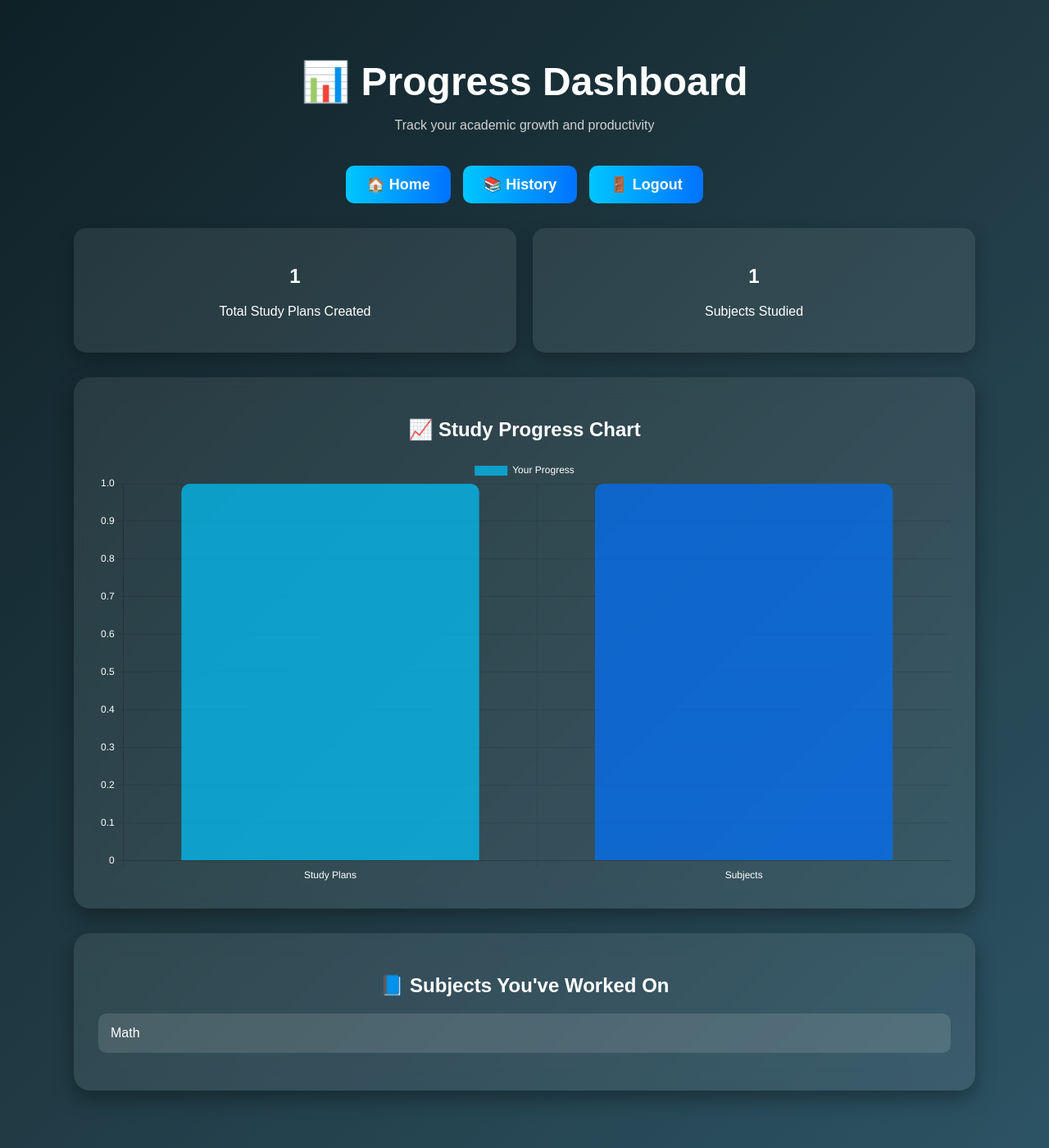
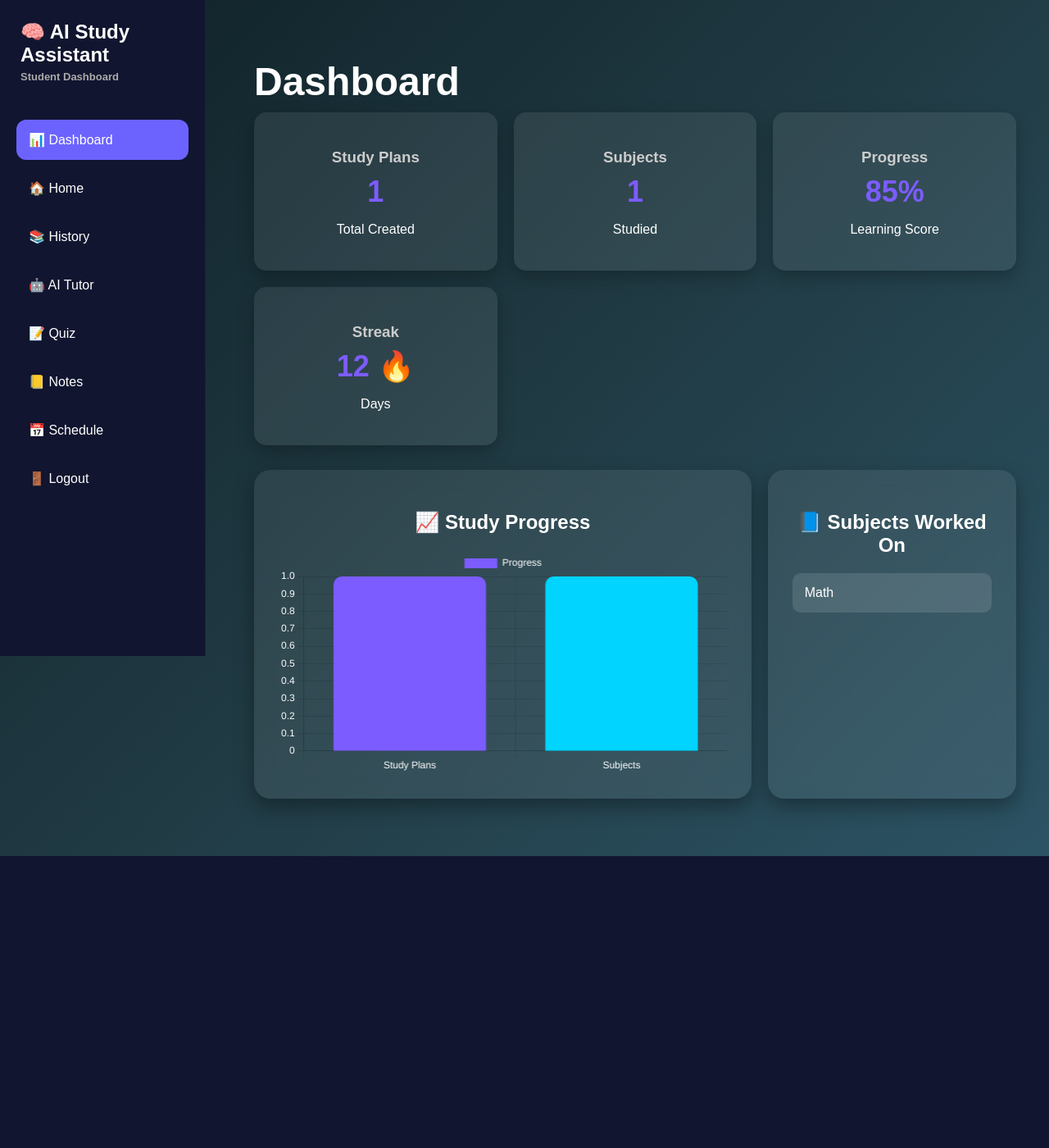
Before and after one commit to Reanh27/ai-study-assistant, a Flask app: page /dashboard in a window 1280 px wide. Shown: the whole page at 82% size. After the commit the page ends 1044 px from the top, so only its background shows below. Run offline with Flask 3, Linux system fonts and the light colour scheme; a user stored in the database is signed in; data comes from the database, SQL or seed files in the repository.

Commit message:
Modern Dashboard

```diff
--- a/static/style.css
+++ b/static/style.css
@@ -128,3 +128,99 @@
         padding: 20px;
     }
 }
+/* DASHBOARD V2 */
+
+.sidebar{
+    position:fixed;
+    left:0;
+    top:0;
+    width:250px;
+    height:100vh;
+    background:#11152f;
+    border-right:1px solid rgba(255,255,255,.05);
+}
+
+.logo{
+    padding:25px;
+    font-size:24px;
+    font-weight:bold;
+}
+
+.logo span{
+    display:block;
+    font-size:13px;
+    color:#aaa;
+    margin-top:5px;
+}
+
+.menu{
+    display:flex;
+    flex-direction:column;
+    padding:20px;
+}
+
+.menu a{
+    color:white;
+    text-decoration:none;
+    padding:15px;
+    margin-bottom:10px;
+    border-radius:12px;
+    transition:.3s;
+}
+
+.menu a:hover,
+.menu .active{
+    background:#6c63ff;
+}
+
+.main-content{
+    margin-left:270px;
+    padding:40px;
+}
+
+.main-content h1{
+    text-align:left;
+}
+
+.dashboard-grid{
+    display:grid;
+    grid-template-columns:2fr 1fr;
+    gap:20px;
+}
+
+.subject-list li{
+    margin-bottom:10px;
+}
+
+.stat-box h3{
+    color:#ccc;
+    margin-bottom:10px;
+}
+
+.stat-box h2{
+    font-size:36px;
+    margin:0;
+    color:#7c5cff;
+}
+
+.card canvas{
+    max-height:300px;
+}
+
+@media(max-width:900px){
+
+    .sidebar{
+        width:100%;
+        height:auto;
+        position:relative;
+    }
+
+    .main-content{
+        margin-left:0;
+    }
+
+    .dashboard-grid{
+        grid-template-columns:1fr;
+    }
+
+}
--- a/templates/dashboard.html
+++ b/templates/dashboard.html
@@ -3,46 +3,76 @@
 <head>
     <meta charset="UTF-8">
     <meta name="viewport" content="width=device-width, initial-scale=1.0">
-    <title>Progress Dashboard</title>
+    <title>AI Study Assistant Dashboard</title>
+
     <link rel="stylesheet" href="{{ url_for('static', filename='style.css') }}">
     <script src="https://cdn.jsdelivr.net/npm/chart.js"></script>
 </head>
 <body>
 
-    <div class="container">
+<div class="sidebar">
 
-        <h1>📊 Progress Dashboard</h1>
-        <p class="subtitle">Track your academic growth and productivity</p>
+    <div class="logo">
+        🧠 AI Study Assistant
+        <span>Student Dashboard</span>
+    </div>
 
-        <div class="top-buttons">
-            <a href="/"><button>🏠 Home</button></a>
-            <a href="/history"><button>📚 History</button></a>
-            <a href="/logout"><button>🚪 Logout</button></a>
+    <div class="menu">
+        <a class="active" href="/dashboard">📊 Dashboard</a>
+        <a href="/">🏠 Home</a>
+        <a href="/history">📚 History</a>
+        <a href="#">🤖 AI Tutor</a>
+        <a href="#">📝 Quiz</a>
+        <a href="#">📒 Notes</a>
+        <a href="#">📅 Schedule</a>
+        <a href="/logout">🚪 Logout</a>
     </div>
+
+</div>
+
+<div class="main-content">
+
+    <h1>Dashboard</h1>
 
     <div class="stats">
 
         <div class="stat-box">
+            <h3>Study Plans</h3>
             <h2>{{ total_plans }}</h2>
-                <p>Total Study Plans Created</p>
+            <p>Total Created</p>
         </div>
 
         <div class="stat-box">
+            <h3>Subjects</h3>
             <h2>{{ subjects|length }}</h2>
-                <p>Subjects Studied</p>
+            <p>Studied</p>
+        </div>
+
+        <div class="stat-box">
+            <h3>Progress</h3>
+            <h2>85%</h2>
+            <p>Learning Score</p>
+        </div>
+
+        <div class="stat-box">
+            <h3>Streak</h3>
+            <h2>12 🔥</h2>
+            <p>Days</p>
         </div>
 
     </div>
 
+    <div class="dashboard-grid">
+
         <div class="card">
-            <h2>📈 Study Progress Chart</h2>
+            <h2>📈 Study Progress</h2>
             <canvas id="progressChart"></canvas>
         </div>
 
         <div class="card">
-            <h2>📘 Subjects You've Worked On</h2>
+            <h2>📘 Subjects Worked On</h2>
 
-            <ul>
+            <ul class="subject-list">
                 {% for subject in subjects %}
                     <li>{{ subject[0] }}</li>
                 {% endfor %}
@@ -51,50 +81,50 @@
 
     </div>
 
+</div>
+
 <script>
+
 const totalPlans = parseInt("{{ total_plans }}");
 const totalSubjects = parseInt("{{ subjects|length }}");
 
 const ctx = document.getElementById('progressChart').getContext('2d');
 
-        new Chart(ctx, {
-            type: 'bar',
-            data: {
-                labels: ['Study Plans', 'Subjects'],
-                datasets: [{
-                    label: 'Your Progress',
-                    data: [totalPlans, totalSubjects],
-                    backgroundColor: [
-                        'rgba(0, 198, 255, 0.7)',
-                        'rgba(0, 114, 255, 0.7)'
+new Chart(ctx,{
+    type:'bar',
+    data:{
+        labels:['Study Plans','Subjects'],
+        datasets:[{
+            label:'Progress',
+            data:[totalPlans,totalSubjects],
+            backgroundColor:[
+                '#7c5cff',
+                '#00d4ff'
             ],
-                    borderRadius: 10
+            borderRadius:10
         }]
     },
-            options: {
-                responsive: true,
-                plugins: {
-                    legend: {
-                        labels: {
-                            color: 'white'
+    options:{
+        responsive:true,
+        plugins:{
+            legend:{
+                labels:{
+                    color:'white'
                 }
             }
         },
-                scales: {
-                    y: {
-                        beginAtZero: true,
-                        ticks: {
-                            color: 'white'
-                        }
+        scales:{
+            x:{
+                ticks:{color:'white'}
             },
-                    x: {
-                        ticks: {
-                            color: 'white'
-                        }
+            y:{
+                ticks:{color:'white'},
+                beginAtZero:true
             }
         }
     }
 });
+
 </script>
 
 </body>
```
Lines whose indentation alone changed are shown as unchanged.
